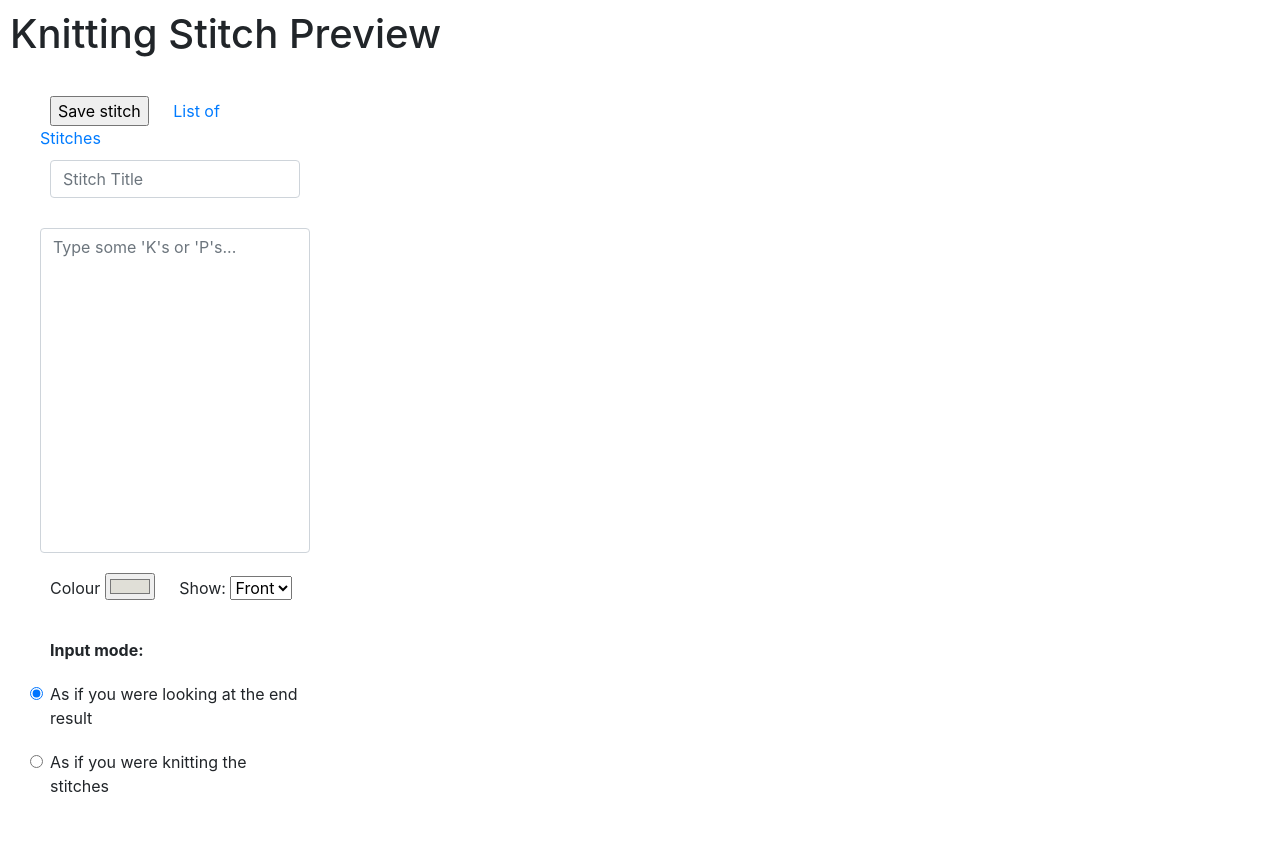
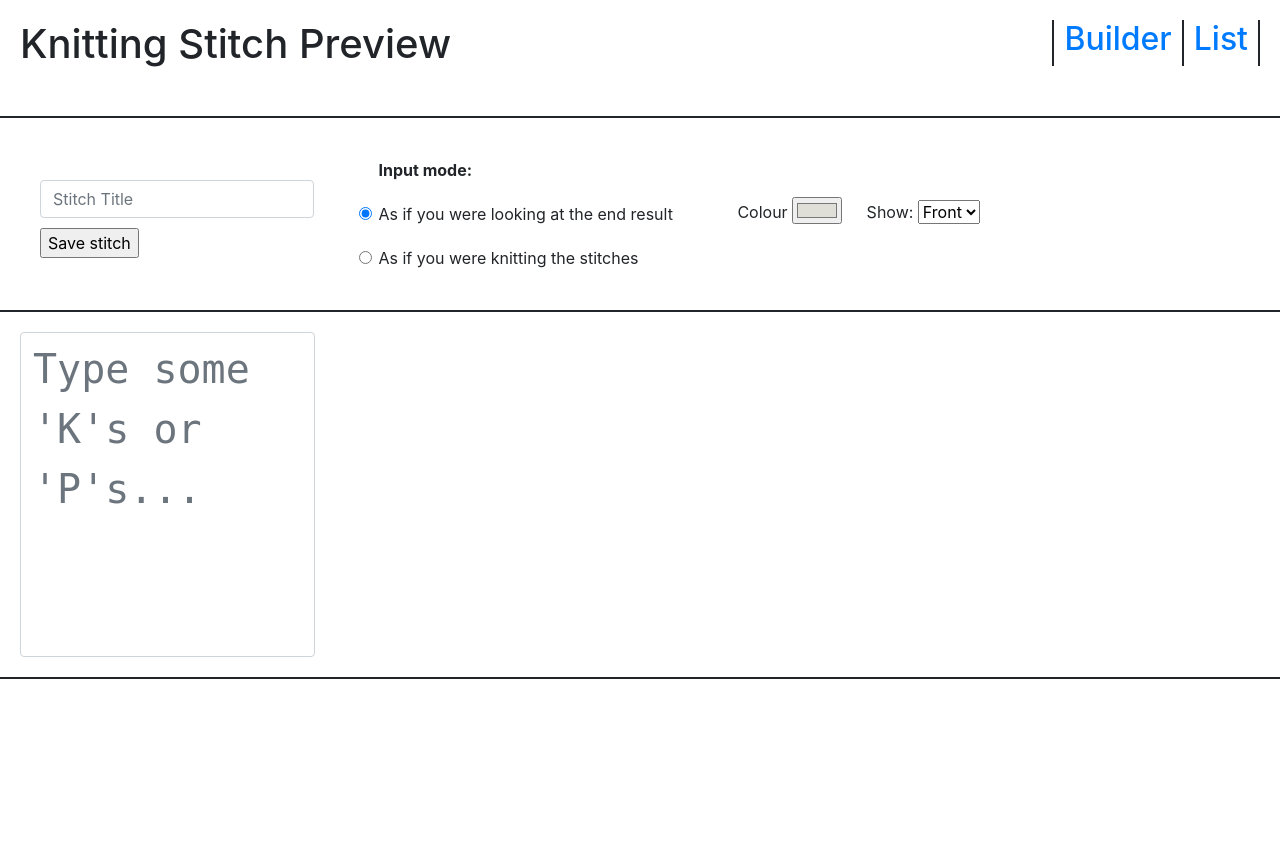
Before and after one commit to Alex-EmSiKay/eflask, a Flask app: page / in a window 1280 px wide. After the commit the page ends 679 px from the top, so only its background shows below. Run offline with Flask 2, Linux system fonts and the light colour scheme; data that the repository does not hold is empty; some libraries are stand-ins or nearby versions.

Commit message:
fix input mode bug, improve layout

```diff
--- a/app/static/scripts.js
+++ b/app/static/scripts.js
@@ -40,13 +40,13 @@ function get_input() {
 
 function switch_input() {
     var in_text = document.getElementById('input_text').value;
-    var in_lines = in_text.split("\n");
+    var in_lines = in_text.trim().split("\n");
     var dir = 0;
     var inp = get_input();
-    if (inp == "result") {
+    if (inp == "result" && in_lines.length % 2 == 0) {
         dir = 1;
     }
-    //console.log(dir);
+    console.log(in_lines.length + dir);
     for (var i = 0; i < in_lines.length; i++) {
         if (i % 2 == (in_lines.length + dir) % 2) {
             in_lines[i] = in_lines[i].replace(/K/g, "O");
@@ -64,6 +64,14 @@ function switch_input() {
 }
 
 function save() {
+    if (document.getElementById("title").value == "") {
+        alert("Stitch Title must not be blank!");
+        return
+    }
+    if (document.getElementById("input_text").value == "") {
+        alert("There needs to be some stiches added first!");
+        return
+    }
     if (get_input() == "stitch") {
         switch_input()
     }
--- a/app/static/styles.css
+++ b/app/static/styles.css
@@ -2,3 +2,28 @@ div
 {
     padding: 10px;
 }
+
+.ib
+{
+    display: inline-block;
+    padding: 20px;
+    vertical-align: middle;
+}
+
+.section
+{
+    border-bottom: 2px solid;
+}
+
+input[type=number]
+{
+    width: 3em
+}
+
+
+.links tr td
+{
+    padding: 0px 10px 0px;
+    border-left: 2px solid;
+    border-right: 2px solid;
+}
--- a/app/templates/index.html
+++ b/app/templates/index.html
@@ -1,57 +1,32 @@
-<!DOCTYPE html>
-
-<html lang="en">
-
-<head>
-
-    <meta charset="utf-8">
-    <meta name="viewport" content="initial-scale=1, width=device-width">
-
-    <link href="/static/styles.css" rel="stylesheet">
-
-    <!-- http://getbootstrap.com/docs/4.5/ -->
-    <link rel="stylesheet" href="https://cdn.jsdelivr.net/npm/bootstrap@4.5.3/dist/css/bootstrap.min.css"
-        integrity="sha384-TX8t27EcRE3e/ihU7zmQxVncDAy5uIKz4rEkgIXeMed4M0jlfIDPvg6uqKI2xXr2" crossorigin="anonymous">
-
-    <!-- http://getbootstrap.com/docs/4.5/ -->
-    <script src="https://code.jquery.com/jquery-3.5.1.slim.min.js"
-        integrity="sha384-DfXdz2htPH0lsSSs5nCTpuj/zy4C+OGpamoFVy38MVBnE+IbbVYUew+OrCXaRkfj"
-        crossorigin="anonymous"></script>
-    <script src="https://cdn.jsdelivr.net/npm/bootstrap@4.5.3/dist/js/bootstrap.bundle.min.js"
-        integrity="sha384-ho+j7jyWK8fNQe+A12Hb8AhRq26LrZ/JpcUGGOn+Y7RsweNrtN/tE3MoK7ZeZDyx"
-        crossorigin="anonymous"></script>
-
-    <title>Knitting Sim</title>
-
-    <script src="static/scripts.js"></script>
-
-    <script>
-        document.addEventListener("DOMContentLoaded", update);
-    </script>
-</head>
-
-<body>
-
-    <div>
-        <h1>Knitting Stitch Preview</h1>
-
-        <div>
-
-            <div style="display: inline-block; vertical-align: top; width:25%;">
-                <div>
-                    <div style="display: inline;"><input type="button" value="Save stitch" onclick="save();"></div>
-                    <div style="display: inline;"><a href="stitchlist">List of Stitches</a></div>
-                    <div style="display: inline;">{% if saved %}Stitch saved!{% endif %}</div>
+{% extends "layout.html" %}
+{% block title %}
+Knitting Stitch Preview
+{% endblock %}
+{% block main %}
+<div class="section">
+    <div class="ib">
         <div><input class="form-control" id="title" type="text" placeholder="Stitch Title"
                 value="{% if data %}{{data[0][3]}}{% endif %}"></div>
+        <div style="display: inline;"><input type="button" value="Save stitch" onclick="save();"></div>
+        <div style="display: inline;">{% if saved %}Stitch saved!{% endif %}</div>
+    </div>
+
+    <div class="ib">
+        <div><label class="form-check-label" for="stitch">
+                <strong>Input mode:</strong>
+            </label>
         </div>
         <div>
-                    <textarea class="form-control" id="input_text"
-                        style="resize:none; height:325px; width:100%; vertical-align: top;"
-                        placeholder="Type some 'K's or 'P's..."
-                        oninput="update();">{% if data %}{{data[0][1] | replace("-", "\n")}}{% endif %}</textarea>
+            <input class="form-check-input" type="radio" name="inputMode" value="result" onchange="switch_input();"
+                checked>
+            As if you were looking at the end result
         </div>
         <div>
+            <input class="form-check-input" type="radio" name="inputMode" value="stitch" onchange="switch_input();">
+            As if you were knitting the stitches
+        </div>
+    </div>
+    <div class="ib">
         <div style="display: inline;">
             <label for="color_choice">Colour</label>
             <input type="color" id="color_choice" onchange="update();"
@@ -65,25 +40,16 @@
             </select>
         </div>
     </div>
-                <div>
-                    <div><label class="form-check-label" for="stitch">
-                            <strong>Input mode:</strong>
-                        </label>
 </div>
-                    <div>
-                        <input class="form-check-input" type="radio" name="inputMode" value="result"
-                            onchange="switch_input();" checked>
-                        As if you were looking at the end result
+<div class="section">
+    <div style="display: inline-block; vertical-align: top; width:25%;">
+        <textarea class="form-control" id="input_text"
+            style="resize:none; height:325px; width:100%; vertical-align: top; font-family: monospace; font-size: 30pt;"
+            placeholder="Type some 'K's or 'P's..."
+            oninput="update();">{% if data %}{{data[0][1] | replace("-", "\n")}}{% endif %}</textarea>
     </div>
-                    <div>
-                        <input class="form-check-input" type="radio" name="inputMode" value="stitch"
-                            onchange="switch_input();">
-                        As if you were knitting the stitches
+    <div style="display: inline-block; vertical-align: top; width: 70%;"><span id="update_text"></span>
     </div>
 </div>
 </div>
-            <div style="display: inline-block; vertical-align: top; width: 70%;"><span id="update_text"></span></div>
-
-        </div>
-    </div>
-</body>
+{% endblock %}
--- /dev/null
+++ b/app/templates/layout.html
@@ -0,0 +1,54 @@
+<!DOCTYPE html>
+
+<html lang="en">
+
+<head>
+
+    <meta charset="utf-8">
+    <meta name="viewport" content="initial-scale=1, width=device-width">
+
+    <link href="/static/styles.css" rel="stylesheet">
+
+    <!-- http://getbootstrap.com/docs/4.5/ -->
+    <link rel="stylesheet" href="https://cdn.jsdelivr.net/npm/bootstrap@4.5.3/dist/css/bootstrap.min.css"
+        integrity="sha384-TX8t27EcRE3e/ihU7zmQxVncDAy5uIKz4rEkgIXeMed4M0jlfIDPvg6uqKI2xXr2" crossorigin="anonymous">
+
+    <!-- http://getbootstrap.com/docs/4.5/ -->
+    <script src="https://code.jquery.com/jquery-3.5.1.slim.min.js"
+        integrity="sha384-DfXdz2htPH0lsSSs5nCTpuj/zy4C+OGpamoFVy38MVBnE+IbbVYUew+OrCXaRkfj"
+        crossorigin="anonymous"></script>
+    <script src="https://cdn.jsdelivr.net/npm/bootstrap@4.5.3/dist/js/bootstrap.bundle.min.js"
+        integrity="sha384-ho+j7jyWK8fNQe+A12Hb8AhRq26LrZ/JpcUGGOn+Y7RsweNrtN/tE3MoK7ZeZDyx"
+        crossorigin="anonymous"></script>
+
+    <title>Knitting Sim</title>
+
+    <script src="static/scripts.js"></script>
+
+    <script>
+        document.addEventListener("DOMContentLoaded", update);
+    </script>
+</head>
+
+<body>
+    <div class="section">
+        <div style="float: left;">
+            <h1>{% block title %}{% endblock %}</h1>
+        </div>
+        <div style="float: right;">
+            <table class="links">
+                <tr>
+                    <td><a href="/">
+                            <h2>Builder</h2>
+                        </a></td>
+                    <td><a href="/stitchlist">
+                            <h2>List</h2>
+                        </a></td>
+                </tr>
+            </table>
+        </div>
+
+        <div style="clear: both;"></div>
+    </div>
+    {% block main %}{% endblock %}
+</body>
```
Also changed, not shown: app/templates/list.html (+6 -32 lines). Lines whose indentation alone changed are shown as unchanged.
